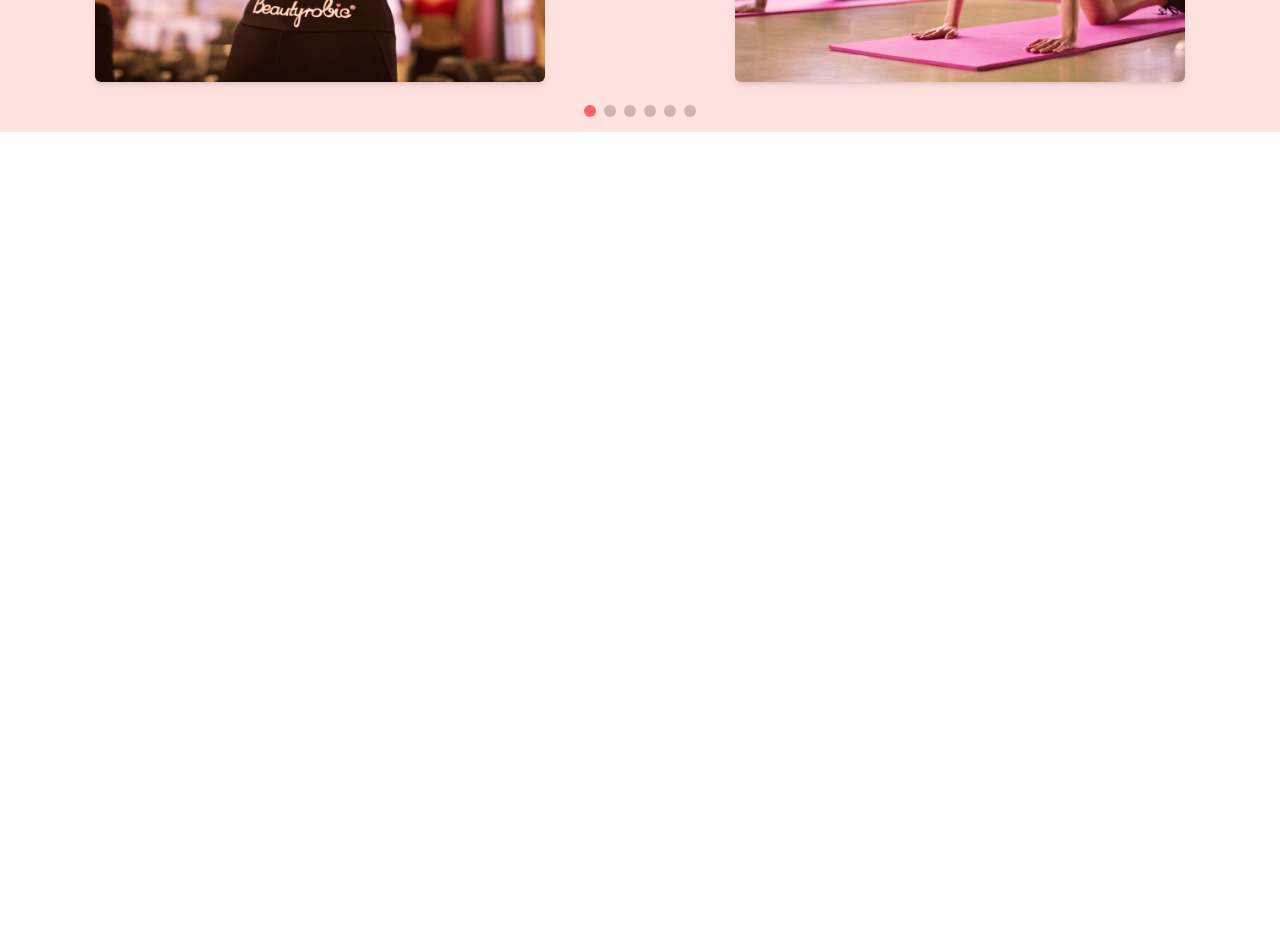
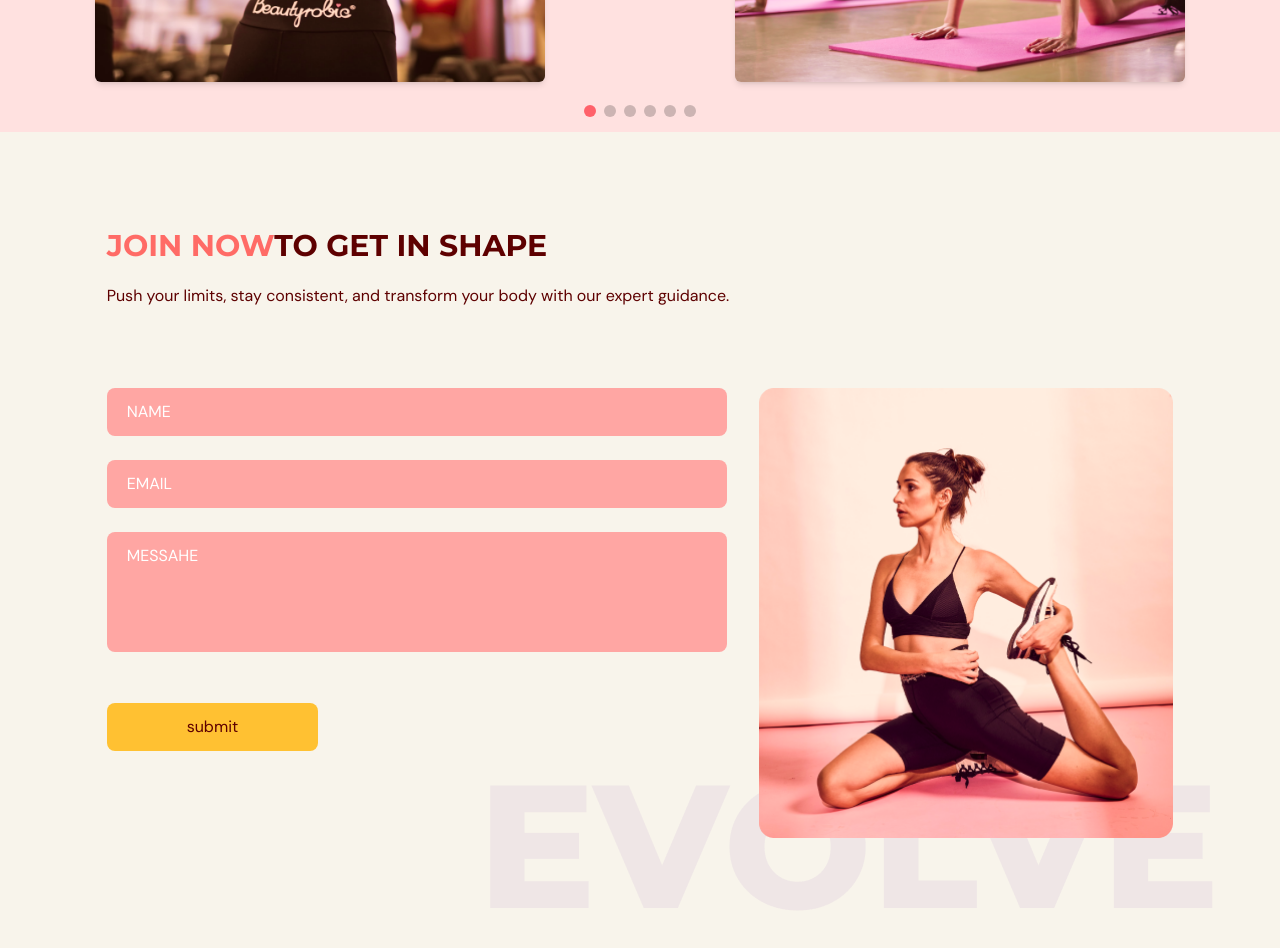
Before and after one commit to OB1-WAN-KENOBI/fitness-landing-react, a React (Vite) app: page / in a window 1280 px wide. Shown: the part 2680-3628 px from the top of the page. Before the commit the page ends 2812 px from the top, so only its background shows below. Built offline with nearby package versions, Linux system fonts and the light colour scheme.

Commit message:
v 0.8 added contact section

```diff
--- a/package.json
+++ b/package.json
@@ -13,14 +13,16 @@
     "@heroicons/react": "^2.2.0",
     "@hookform/resolvers": "^5.0.1",
     "framer-motion": "^12.4.2",
+    "i": "^0.3.7",
+    "npm": "^11.6.2",
     "react": "^19.0.0",
     "react-dom": "^19.0.0",
-    "react-hook-form": "^7.56.0",
+    "react-hook-form": "^7.65.0",
     "react-icons": "^5.5.0",
     "react-router-dom": "^7.9.3",
     "react-scroll": "^1.9.2",
     "swiper": "^11.2.10",
-    "zod": "^3.24.3"
+    "zod": "^3.25.76"
   },
   "devDependencies": {
     "@eslint/js": "^9.19.0",
--- a/src/App.tsx
+++ b/src/App.tsx
@@ -1,6 +1,7 @@
 import Benefits from "./components/benefits";
+import ContactUs from "./components/contact";
 import Home from "./components/home";
-import  NavBar  from "./components/navbar";
+import NavBar from "./components/navbar";
 import OurClasses from "./components/ourClasses";
 
 function App() {
@@ -9,7 +10,8 @@ function App() {
       <NavBar />
       <Home />
       <Benefits />
-      <OurClasses/>
+      <OurClasses />
+      <ContactUs />
     </div>
   );
 }
--- /dev/null
+++ b/src/components/contact/index.tsx
@@ -0,0 +1,97 @@
+import { useForm } from "react-hook-form";
+import { zodResolver } from "@hookform/resolvers/zod";
+import { contactSchema, ContactFormType } from "@/utils/contactSchema";
+import ContactUsPageGraphic from "@/assets/ContactUsPageGraphic.png";
+import Heading from "@/utils/Heading";
+import TextInput from "@/components/formElement/TextInput";
+import { motion } from "framer-motion";
+
+const ContactUs = () => {
+  const {
+    register,
+    handleSubmit,
+    formState: { errors, isSubmitSuccessful },
+    reset,
+  } = useForm<ContactFormType>({
+    resolver: zodResolver(contactSchema),
+    mode: "onTouched",
+  });
+
+  const onSubmit = (data: ContactFormType) => {
+    console.log("Form submit with data", data);
+    setTimeout(() => {
+      alert("Thank you for your message!");
+      reset();
+    }, 1000);
+  };
+
+  return (
+    <section id="contactus" className="mx-auto w-5/6 pb-32 pt-24">
+      <div className="md:w-3/5">
+        <Heading>
+          <span className="text-primary-500">JOIN NOW</span>
+          TO GET IN SHAPE
+        </Heading>
+        <p className="my-5">
+          Push your limits, stay consistent, and transform your body with our
+          expert guidance.
+        </p>
+      </div>
+      <div className="mt-10 justify-between gap-8 md:flex">
+        <div className="mt-10 basis-3/5 md:mt-10">
+          <form className="relative z-[2]" onSubmit={handleSubmit(onSubmit)}>
+            <TextInput
+              placeholder="NAME"
+              register={register("name")}
+              error={errors.message}
+            />
+            <TextInput
+              type="email"
+              placeholder="EMAIL"
+              register={register("email")}
+              error={errors.message}
+            />
+            <TextInput
+              className="resize-none"
+              type="textarea"
+              placeholder="MESSAHE"
+              register={register("message")}
+              error={errors.message}
+            />
+            <button
+              className="cursor-pointer mt-5 rounded-lg bg-secondary-500 px-20 py-3 animate hover:text-white"
+              type="submit"
+            >
+              submit
+            </button>
+            {isSubmitSuccessful && (
+              <motion.p
+                initial={{ opacity: 0 }}
+                animate={{ opacity: 1 }}
+                className="mt-4 text-green-600 text-center font-semibold"
+              >
+                Your message has been sent successfully!
+              </motion.p>
+            )}
+          </form>
+        </div>
+        <div className="mt-10 basis-2/5 md:mt-10">
+          <div
+            className="w-full relative before:absolute
+          before:-bottom-20 before:-right-10 before:z-[1]
+          md:before:content-(--content-evolvetext)
+          "
+          >
+            <img
+              className="w-full relative z-[2]"
+              src={ContactUsPageGraphic}
+              alt="ContactUsPageGraphic"
+            />
+          </div>
+        </div>
+      </div>
+    </section>
+  );
+};
+
+export default ContactUs;
--- /dev/null
+++ b/src/components/formElement/TextInput.tsx
@@ -0,0 +1,46 @@
+import { FieldError, UseFormRegisterReturn } from "react-hook-form";
+
+type Props = {
+  type?: "text" | "email" | "textarea";
+  placeholder: string;
+  register: UseFormRegisterReturn;
+  error?: FieldError;
+  className?: string;
+};
+
+const TextInput = ({
+  type = "text",
+  placeholder,
+  register,
+  error,
+  className,
+}: Props) => {
+  const inputClass = `baseStyles ${className || ""}`;
+
+  return (
+    <div className="relative mb-1">
+      {type === "textarea" ? (
+        <textarea
+          placeholder={placeholder}
+          className={inputClass}
+          rows={4}
+          {...register}
+        />
+      ) : (
+        <input
+          type={type}
+          placeholder={placeholder}
+          className={inputClass}
+          {...register}
+        />
+      )}
+      {error && (
+        <p className="text-primary-500 text-sm italic absolute bottom-0">
+          {error.message}
+        </p>
+      )}
+    </div>
+  );
+};
+
+export default TextInput;
--- a/src/index.css
+++ b/src/index.css
@@ -43,6 +43,7 @@ body,
     overflow-x: hidden;
     font-family: var(--font-dmsans);
     scroll-behavior: smooth;
+    background-color: var(--color-gray-20);
 }
 
 .swiper-button-next:after,
--- a/src/styles/components.css
+++ b/src/styles/components.css
@@ -1,9 +1,13 @@
 
 
-.flex-between {
+.flex-between{
   @apply flex items-center justify-between;
 }
 
 .animate{
   @apply transition-all duration-500 ease-in-out;
 }
+
+.baseStyles{
+  @apply mb-5 w-full rounded-lg bg-primary-300 px-5 py-3 placeholder-white
+}
--- /dev/null
+++ b/src/utils/contactSchema.ts
@@ -0,0 +1,12 @@
+import { z } from "zod";
+
+export const contactSchema = z.object({
+  name: z.string().min(2, "Name is too short").max(100, "Name is too long"),
+  email: z.string().email("Invalid email address"),
+  message: z
+    .string()
+    .min(10, "Message is too short (minimum 10 characters)")
+    .max(2000, "Message is too long (maximum 2000 characters)"),
+});
+
+export type ContactFormType = z.infer<typeof contactSchema>;
```
Also changed, not shown: 1 other file (tests, documents, lock files or other folders).
